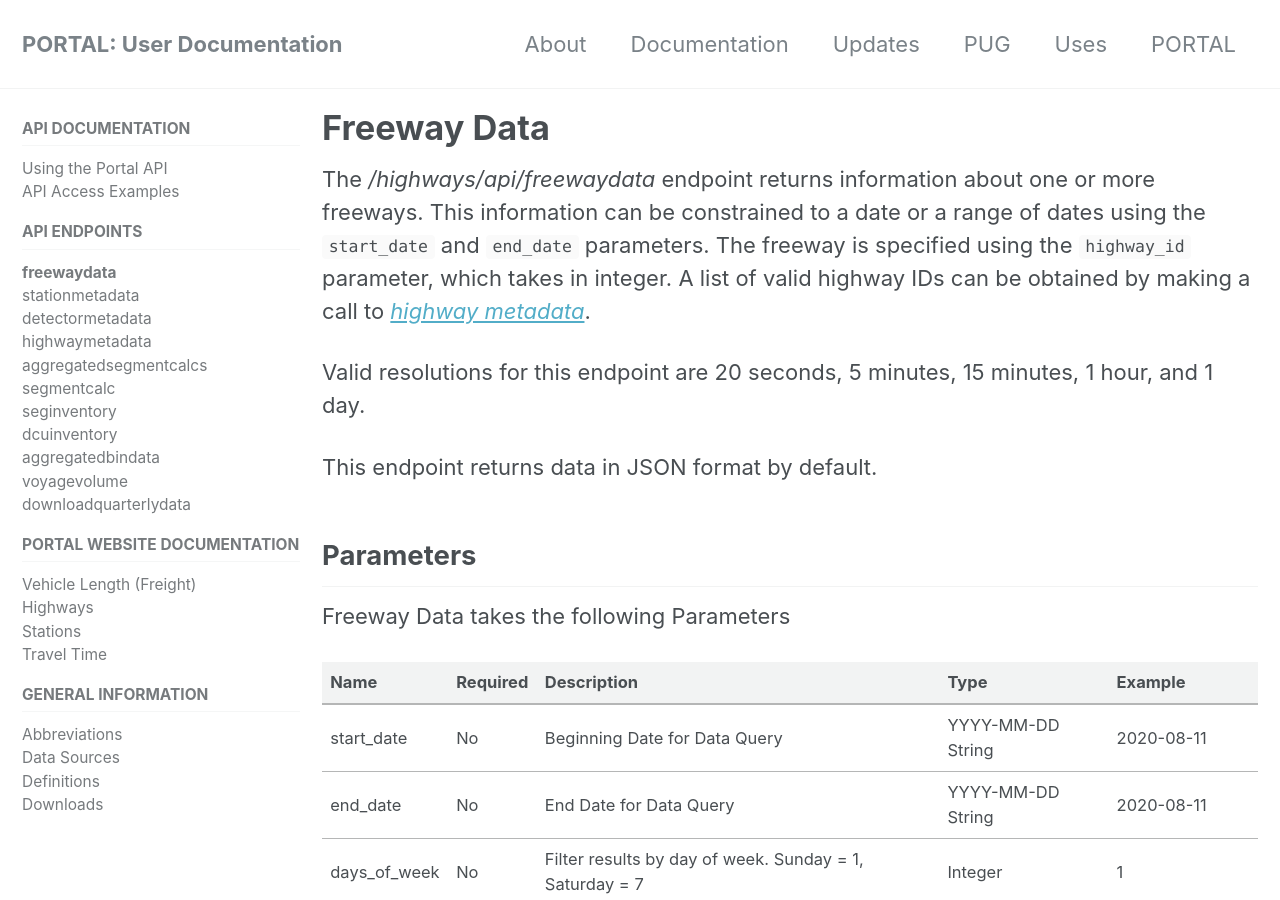
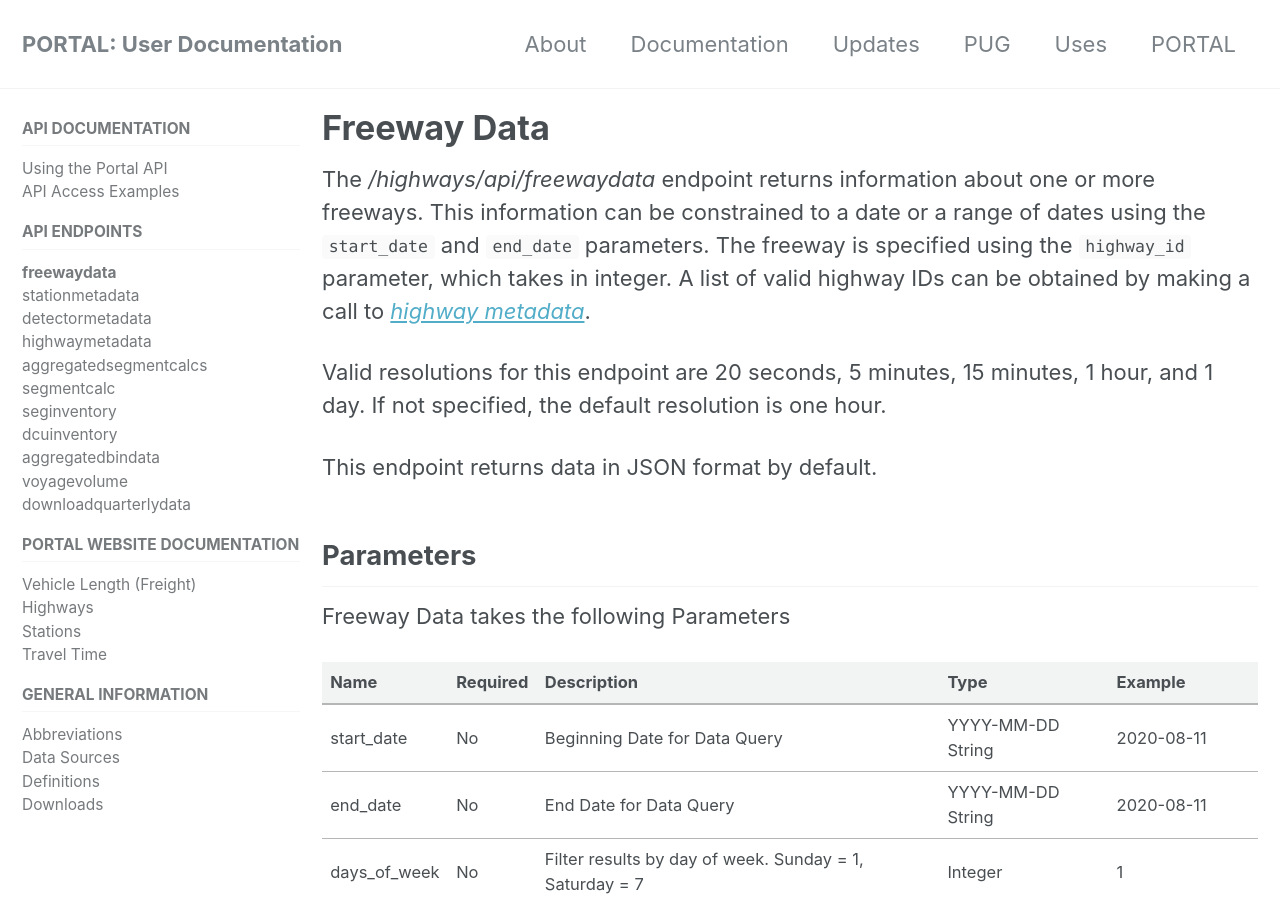
Before and after one commit to adus/portal-documentation, a Jekyll site: the page built from _documents/freewaydata.md, in a window 1280 px wide and 900 px high. Built offline with Jekyll 4.4.1, drawn with Linux system fonts in a browser that asks for light colours; nearby versions of some CDN libraries.

Commit message:
Update freewaydata.md
Formatting and standardization.

````diff
--- a/_documents/freewaydata.md
+++ b/_documents/freewaydata.md
@@ -3,7 +3,7 @@
 ---
 The _/highways/api/freewaydata_ endpoint returns information about one or more freeways. This information can be constrained to a date or a range of dates using the `start_date` and `end_date` parameters. The freeway is specified using the `highway_id` parameter, which takes in integer. A list of valid highway IDs can be obtained by making a call to [_highway metadata_]({{ site.url }}{{ site.baseurl }}/documents/highwaymetadata/).
 
-Valid resolutions for this endpoint are 20 seconds, 5 minutes, 15 minutes, 1 hour, and 1 day.
+Valid resolutions for this endpoint are 20 seconds, 5 minutes, 15 minutes, 1 hour, and 1 day. If not specified, the default resolution is one hour.
 
 This endpoint returns data in JSON format by default.
 ## Parameters
@@ -19,7 +19,7 @@
 | format       | No       | File format. Acceptable values are CSV or JSON                         | String                | CSV          |
 
 ## Example Request
-```http://new.portal.its.pdx.edu:8080/highways/api/freewaydata/?start_date=2020-05-10&end_date=2020-05-16&days_of_week=2&days_of_week=5&highway_id=3&resolution=00%3A60%3A00&format=csv```
+```http://new.portal.its.pdx.edu:8080/highways/api/freewaydata/?start_date=2020-05-10&end_date=2020-05-16&days_of_week=2&days_of_week=5&highway_id=3&format=csv```
 
 ## Example Response (CSV)
 ```
````
